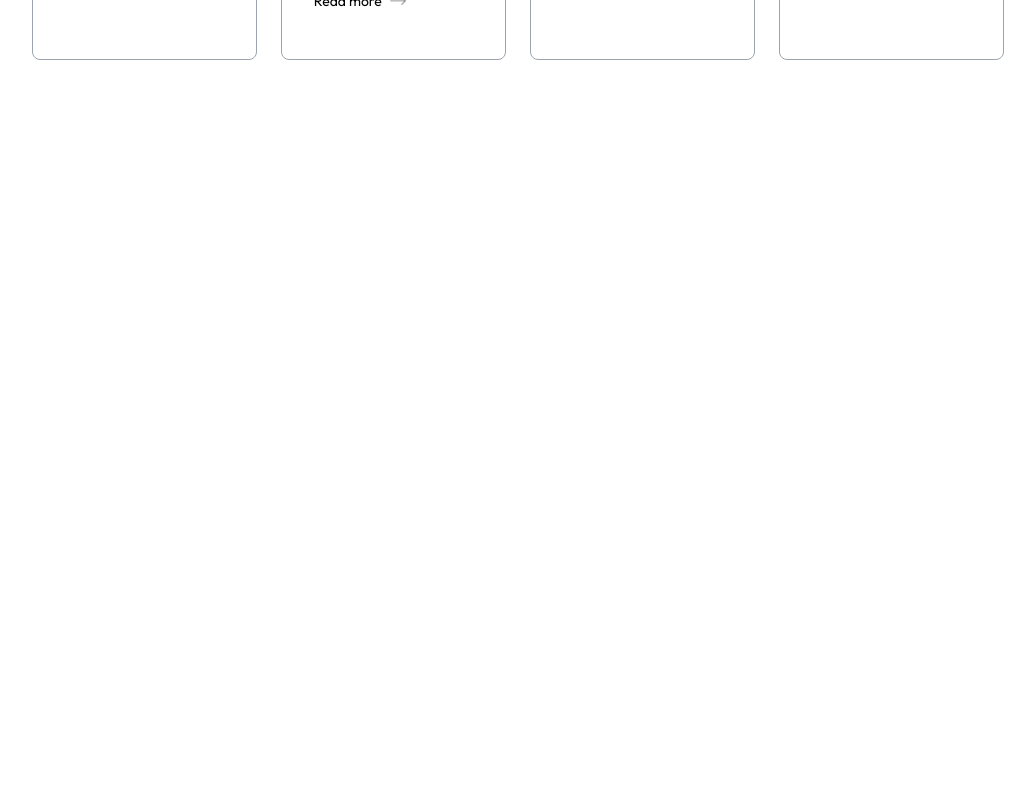
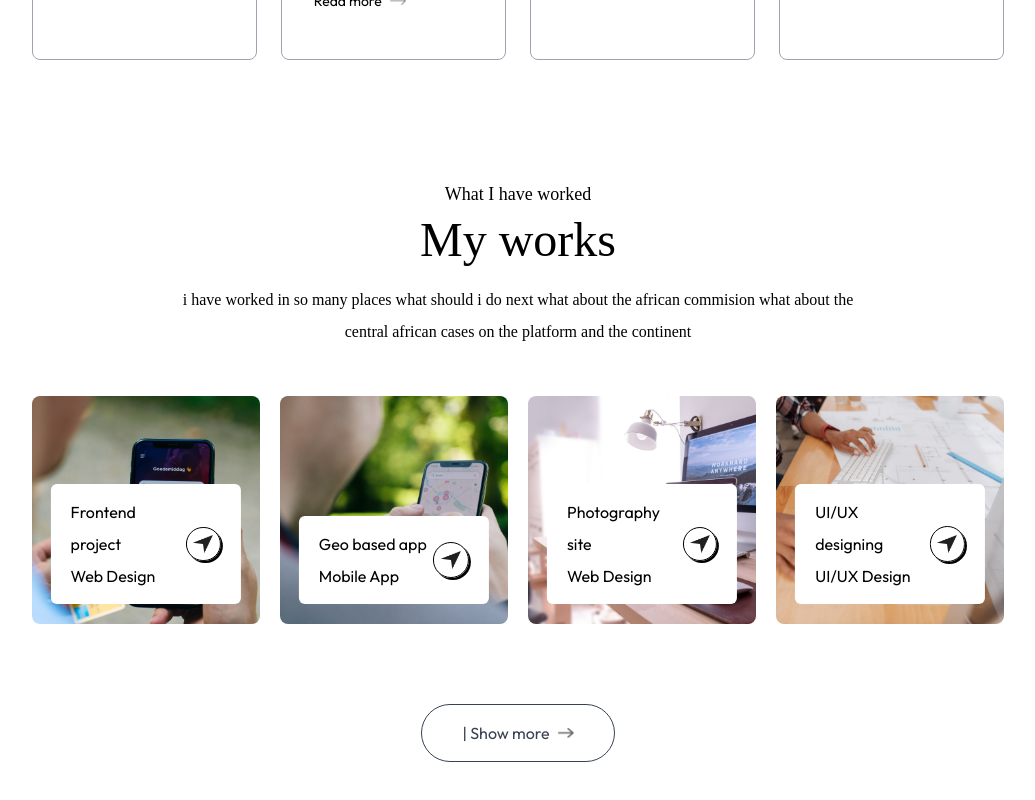
Before and after one commit to aman123shi/nardos-portfolio, a Next.js app: page / in a window 1280 px wide. Shown: the part 2123-2923 px from the top of the page, without its empty margins (122-1157 px from the left). Before the commit the page ends 2263 px from the top, so only its background shows below. Built offline with nearby package versions, Linux system fonts and the light colour scheme; a web font is replaced by a local one.

Commit message:
feat: add Work and Contact components; integrate them into the main page layout

```diff
--- /dev/null
+++ b/app/components/contact/contact.tsx
@@ -0,0 +1,5 @@
+import React from "react";
+
+export function Contact() {
+  return <div></div>;
+}
--- /dev/null
+++ b/app/components/work/Work.tsx
@@ -0,0 +1,52 @@
+import { assets, workData } from "@/app/assets/assets";
+import Image from "next/image";
+import React from "react";
+
+export function Work() {
+  return (
+    <div id="work" className="w-full px-[12%] py-10 scroll-mt-20">
+      <h4 className="text-center mb-2 text-lg font-Ovo">What I have worked</h4>
+      <h2 className="text-center text-5xl font-Ovo">My works</h2>
+      <p className="text-center max-w-2xl mx-auto mt-5 mb-12 font-Ovo">
+        i have worked in so many places what should i do next what about the
+        african commision what about the central african cases on the platform
+        and the continent
+      </p>
+      <div className="grid grid-cols-auto my-10 gap-5">
+        {workData.map((project, index) => (
+          <div
+            key={index}
+            className="aspect-square bg-no-repeat bg-cover bg-center rounded-lg relative cursor-pointer group"
+            style={{ backgroundImage: `url(${project.bgImage})` }}
+          >
+            <div className="bg-white w-10/12 rounded-md absolute bottom-5 left-1/2 -translate-x-1/2 py-3 px-5 flex items-center justify-between duration-500 group-hover:bottom-7">
+              <div>
+                <h2>{project.title}</h2>
+                <p>{project.description}</p>{" "}
+              </div>
+              <div
+                className="border rounded-full border-black w-9 aspect-square flex items-center justify-center shadow-[2px_2px_0_#000]
+              group-hover:bg-lime-300 transition"
+              >
+                <Image src={assets.send_icon} alt="send icon" className="w-5" />
+              </div>
+            </div>
+          </div>
+        ))}
+      </div>
+      <a
+        href=""
+        className="w-max flex items-center justify-center gap-2
+        text-gray-700 border-[0.5px] border-gray-700 rounded-full py-3 px-10 mx-auto
+         my-20 hover:bg-lightHover duration -500"
+      >
+        | Show more{" "}
+        <Image
+          src={assets.right_arrow_bold}
+          alt="Right arrow"
+          className="w-4"
+        />
+      </a>
+    </div>
+  );
+}
--- a/app/page.tsx
+++ b/app/page.tsx
@@ -1,7 +1,9 @@
 import { About } from "./components/about/about";
+import { Contact } from "./components/contact/contact";
 import { Header } from "./components/header/Header";
 import { Navbar } from "./components/navbar/Navbar";
 import { Services } from "./components/services/Services";
+import { Work } from "./components/work/Work";
 
 export default function Home() {
   return (
@@ -10,6 +12,8 @@
       <Header />
       <About />
       <Services />
+      <Work />
+      <Contact />
     </div>
   );
 }
```
